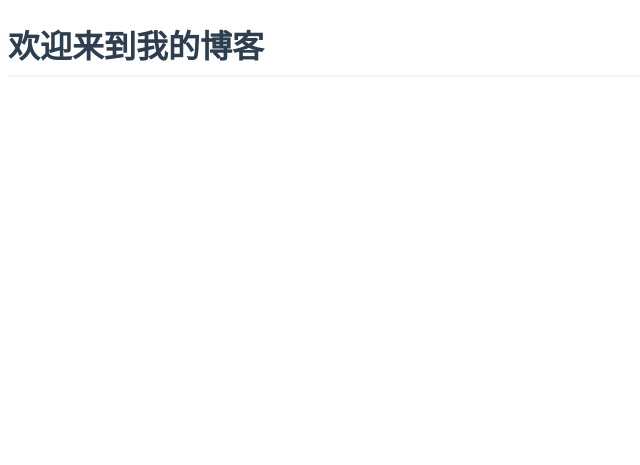
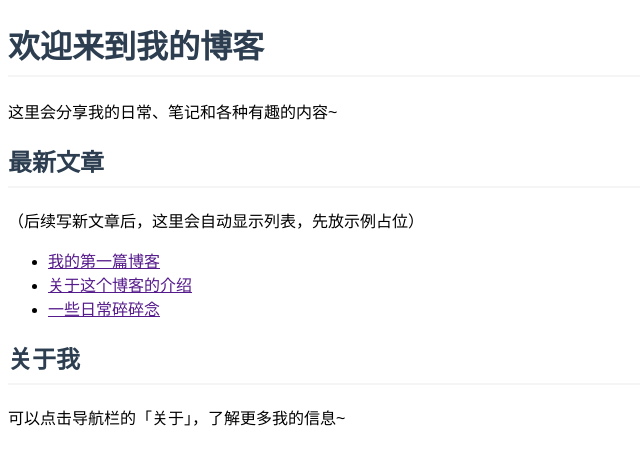
Before and after one commit to justacarrot114/justacarrot.github.io, a Jekyll site: the page built from index.md, in a window 1280 px wide. Shown: the top 465 px of the page, without its empty margins (0-640 px from the left). Built offline with Jekyll 4.4.1, drawn with Linux system fonts in a browser that asks for light colours.

Commit message:
Update index.md

```diff
--- a/index.md
+++ b/index.md
@@ -3,4 +3,16 @@ layout: default
 title: 首页
 ---
 
-# 欢迎来到我的博客
+#  欢迎来到我的博客
+这里会分享我的日常、笔记和各种有趣的内容~
+
+
+##  最新文章
+（后续写新文章后，这里会自动显示列表，先放示例占位）
+- [我的第一篇博客]()
+- [关于这个博客的介绍]()
+- [一些日常碎碎念]()
+
+
+##  关于我
+可以点击导航栏的「关于」，了解更多我的信息~
```
